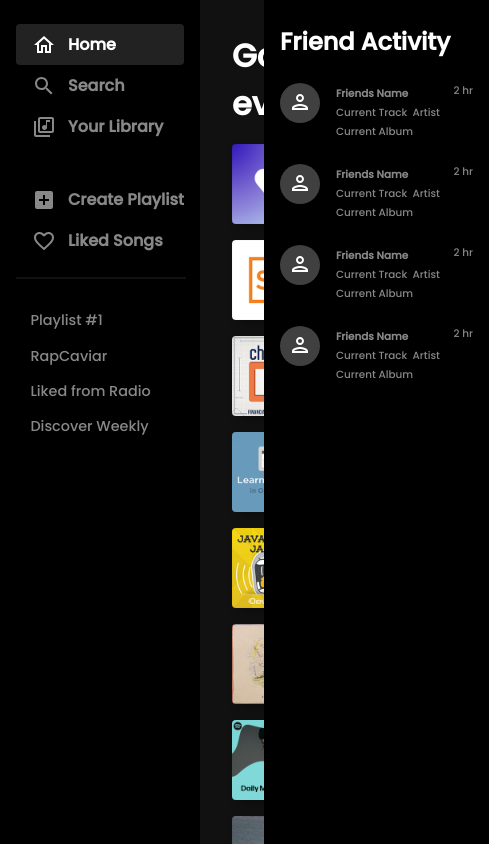
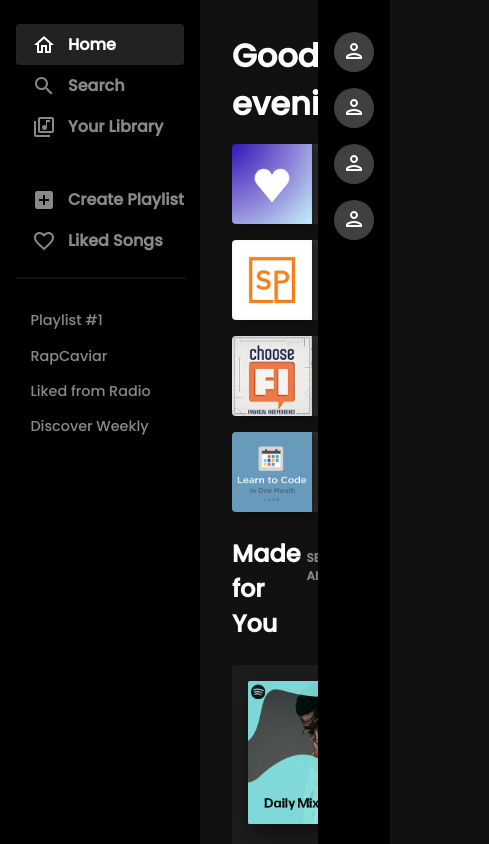
Before and after one commit to axylious/react-spotify, a React (Create React App) app: page / in a window 390 px wide. Shown: the whole page, 489 px wide, since content can reach past the window. Built offline with nearby package versions, Linux system fonts and the light colour scheme.

Commit message:
make tiles responsive and added see all button

```diff
--- a/src/assets/css/index.css
+++ b/src/assets/css/index.css
@@ -34,7 +34,7 @@
    background-color: var(--bg-color-primary);
 }
 
-.sidebar, .friendSidebar {
+.sidebar, .friendSidebar, .hidden {
    background-color: var(--bg-color-secondary);
    padding: 1.5em 1em;
 }
@@ -42,19 +42,24 @@
 /* Grid Set up */
 .sidebar {
    grid-area: sidebar;
+   min-width: 200px;
+   max-width: 250px;
 }
 
 .home {
    grid-area: home;
+   width: 100%;
 }
 
 .friendSidebar {
    grid-area: friendSidebar;
+   min-width: 225px;
+   max-width: 300px;
 }
 
 .App {
    display: grid;
-   grid-template-columns: minmax(200px, 1fr) 5fr minmax(225px, 1fr);
+   grid-template-columns: 1fr 6fr 1fr;
    grid-template-areas:
    'sidebar home friendSidebar';
    height: 100vh;
@@ -204,6 +209,24 @@
    margin-left: .5em;
 }
 
+.hidden {
+   display: flex;
+   flex-flow: column;
+   width: 100%;
+}
+
+.hideFriend .img {
+   margin: .5em 0;
+   height: 40px;
+   width: 40px;
+   border-radius: 50%;
+   background-color: #404040;
+}
+
+.hidden button, .hidden p {
+   display: none;
+}
+
 /* Tiles */
 /* LongBlock */
 .longBlock {
@@ -286,7 +309,6 @@
    grid-template-columns: repeat(auto-fit, minmax(175px, 1fr));
    column-gap: 1.5em;
    row-gap: 1.5em;
-   overflow: auto;
 }
 
 .blockHead {
@@ -321,8 +343,7 @@
 }
 
 .tile .tilePic {
-   height: 160px;
-   width: 160px;
+   width: 100%;
    background: var(--bg-color-primary);
    border-radius: .1em;
    margin-bottom: -1.5em;
@@ -368,10 +389,23 @@
    font-size: .8em;
    font-weight: 400;
    display: -webkit-box;
-  -webkit-box-orient: vertical;
-  -webkit-line-clamp: 2;
-  overflow: hidden;
+   -webkit-box-orient: vertical;
+   -webkit-line-clamp: 2;
+   overflow: hidden;
 }
 
 .tile.podcast .tilePic {border-radius: .5em;}
 .tile.artist .tilePic {border-radius: 50%;}
+
+@media (max-width: 1124px){
+   .longBlock {
+      grid-template-columns: repeat(auto-fit, minmax(250px, 1fr));
+   }
+}
+
+@media (max-width: 64em){
+   .longBlock {
+      grid-template-columns: repeat(auto-fit, minmax(200px, 1fr));
+   }
+
+}
--- a/src/components/FriendActivity.js
+++ b/src/components/FriendActivity.js
@@ -1,9 +1,45 @@
 import PropTypes from 'prop-types'
+import { Component } from 'react'
 import Friend from './Friend'
+import HideFriend from './HideFriend'
 
-const FriendActivity = ({className}) => {
-   return (
-      <div className={className}>
+class FriendActivity extends Component {
+   constructor() {
+      super()
+      this.state = {
+         'screen': 0
+      }
+
+      this.updateScreenWidth = this.updateScreenWidth.bind(this)
+   }
+
+   componentDidMount() {
+      this.updateScreenWidth()
+      window.addEventListener('resize', this.updateScreenWidth)
+   }
+
+   componentWillUnmount() {
+      window.removeEventListener('resize', this.updateScreenWidth)
+   }
+
+   updateScreenWidth() {
+      this.setState({'screen': window.innerWidth})
+   }
+
+   render() {
+      return(
+         this.state.screen <= 874 ?
+         (
+            <div className='hidden'>
+               <HideFriend className='hideFriend' />
+               <HideFriend className='hideFriend' />
+               <HideFriend className='hideFriend' />
+               <HideFriend className='hideFriend' />
+            </div>
+         )
+         :
+         (
+            <div className={this.props.className}>
                <h2>Friend Activity</h2>
                <Friend className='friend' />
                <Friend className='friend' />
@@ -11,6 +47,8 @@
                <Friend className='friend' />
             </div>
          )
+      )
+   }
 }
 
 FriendActivity.defaultProps = {
--- /dev/null
+++ b/src/components/HideFriend.js
@@ -0,0 +1,27 @@
+import PropTypes from 'prop-types'
+import PersonOutlinedIcon from '@mui/icons-material/PersonOutlined';
+
+const Friend = ({className}) => {
+   return (
+      <div className={className}>
+         <div className='img'>
+            <PersonOutlinedIcon sx={{
+               position: 'relative',
+               top: 7,
+               left: 8,
+               color: 'white',
+               }} />
+         </div>
+      </div>
+   )
+}
+
+Friend.defaultProps = {
+   className: '',
+}
+
+Friend.propTypes = {
+   className: PropTypes.string,
+}
+
+export default Friend
--- a/src/components/Home.js
+++ b/src/components/Home.js
@@ -424,9 +424,26 @@
                'className': 'block',
             }
          ],
-         'screen': 1920
+         'screen': 0,
       }
+
+      this.updateScreenWidth = this.updateScreenWidth.bind(this)
    }
+
+   componentDidMount() {
+      this.updateScreenWidth()
+      window.addEventListener('resize', this.updateScreenWidth)
+   }
+
+   componentWillUnmount() {
+      window.removeEventListener('resize', this.updateScreenWidth)
+   }
+
+   updateScreenWidth() {
+      this.setState({'screen': window.innerWidth})
+   }
+
+
 
    render() {
       return (
@@ -434,7 +451,6 @@
             <h1>
                Good
                {dayOrNight()}
-               {console.log(this.state.screen)}
             </h1>
             {
                this.state.blocks.map((block, i) => {
@@ -442,7 +458,12 @@
                      i < 1 ?
                      <div className={block.className}>
                         {
-                           block.tiles.map(tile => {
+                           block.tiles.slice(0, (
+                              this.state.screen < 1920 ?
+                              this.state.screen <= 1024 ?
+                              4 :
+                              6 : block.tiles.length
+                              )).map(tile => {
                               return(
                                  <Link to={{
                                     pathname: tile.pathname,
@@ -467,7 +488,16 @@
                      </div>
                      <div className={block.className}>
                         {
-                           block.tiles.slice(0,6).map(tile => {
+                           block.tiles.slice(0, (
+                              this.state.screen < 1920 ?
+                              this.state.screen <= 1440 ?
+                              this.state.screen < 1280 ?
+                              this.state.screen < 1080 ?
+                              this.state.screen <= 768 ?
+                              2 : 4 :
+                              3 : 4 :
+                              5 : 6
+                           )).map(tile => {
                               return(
                                  <Link to={{
                                     pathname: tile.pathname,
--- a/src/components/Tile.js
+++ b/src/components/Tile.js
@@ -5,8 +5,10 @@
 const Tile = ({title, className, desc, src}) => {
    return (
       <div className={className}>
+      <div>
          <img src={src} alt={title} className='tilePic' />
          <PlayCircleIcon />
+      </div>
          <h2>{title}</h2>
          <p>{desc}</p>
       </div>
```
Lines whose indentation alone changed are shown as unchanged.
